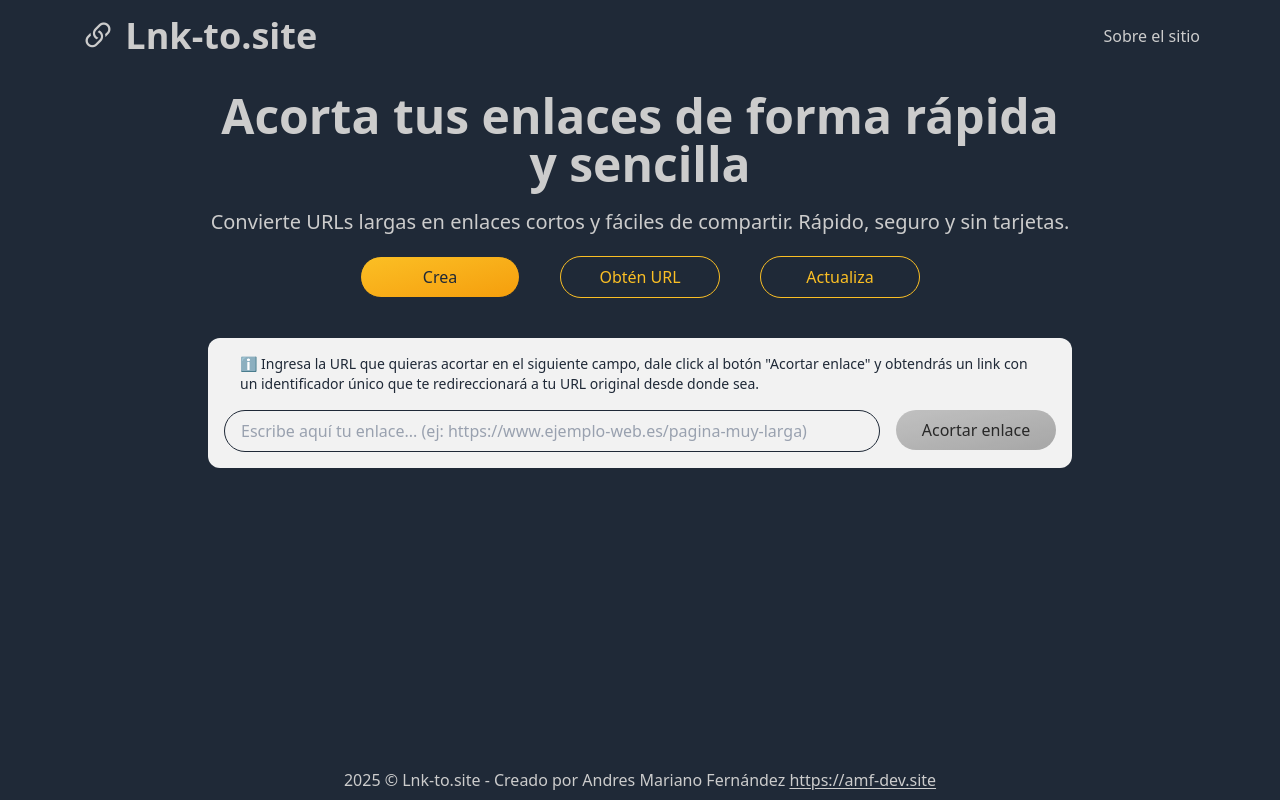
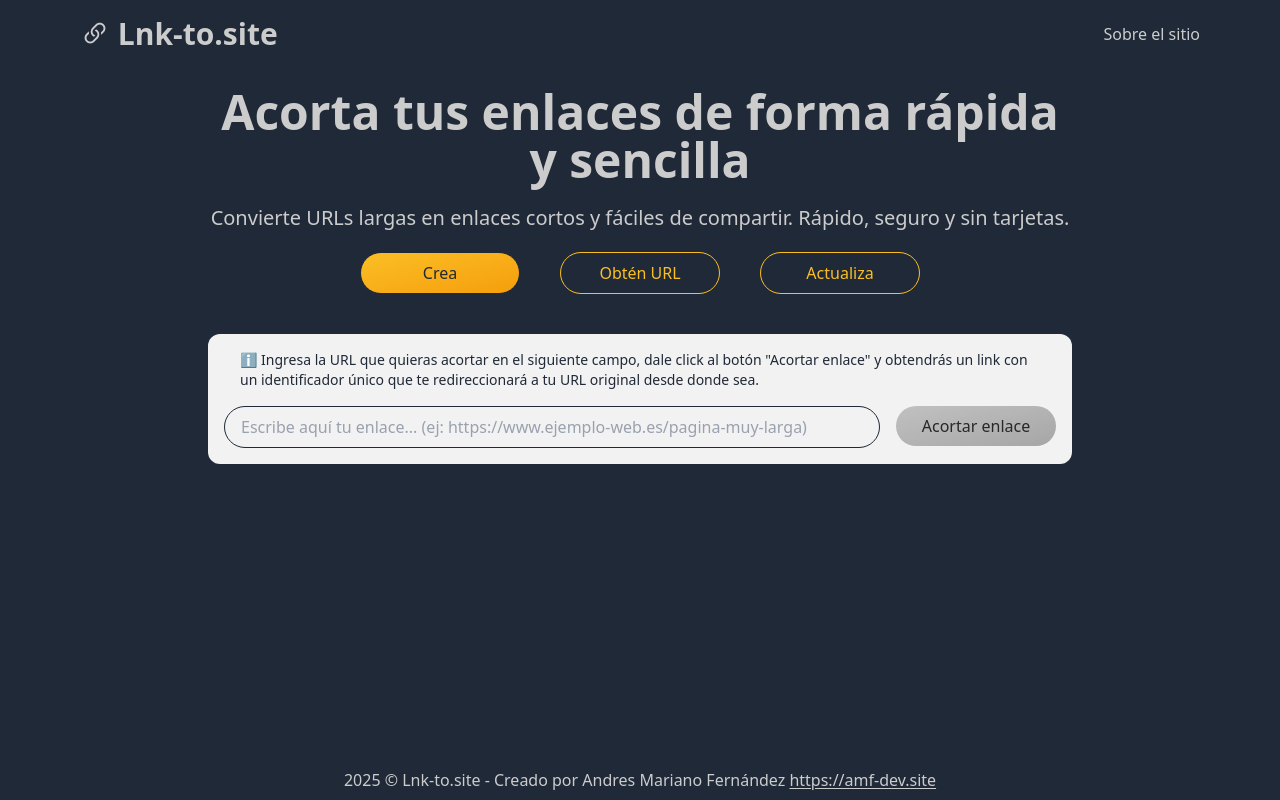
Before and after one commit to amf-dev-gh/acortador-enlaces-front, an Angular app: page / in a window 1280 px wide. Built offline with nearby package versions, Linux system fonts and the light colour scheme; no server answers.

Commit message:
ajustando el tamaño de fuente del nombre de la empresa en el encabezado para mejorar la legibilidad

```diff
--- a/src/app/components/header/header.component.html
+++ b/src/app/components/header/header.component.html
@@ -1,5 +1,5 @@
 <header class="flex p-4 items-center justify-between max-w-6xl mx-auto">
-  <a routerLink="/" class="text-xl sm:text-4xl font-semibold"><i class="bi bi-link-45deg"></i> {{companyName}}</a>
+  <a routerLink="/" class="text-xl sm:text-3xl font-semibold"><i class="bi bi-link-45deg"></i> {{companyName}}</a>
 
   <a class="hover:text-white" routerLink="/about">Sobre el sitio</a>
 </header>
```
